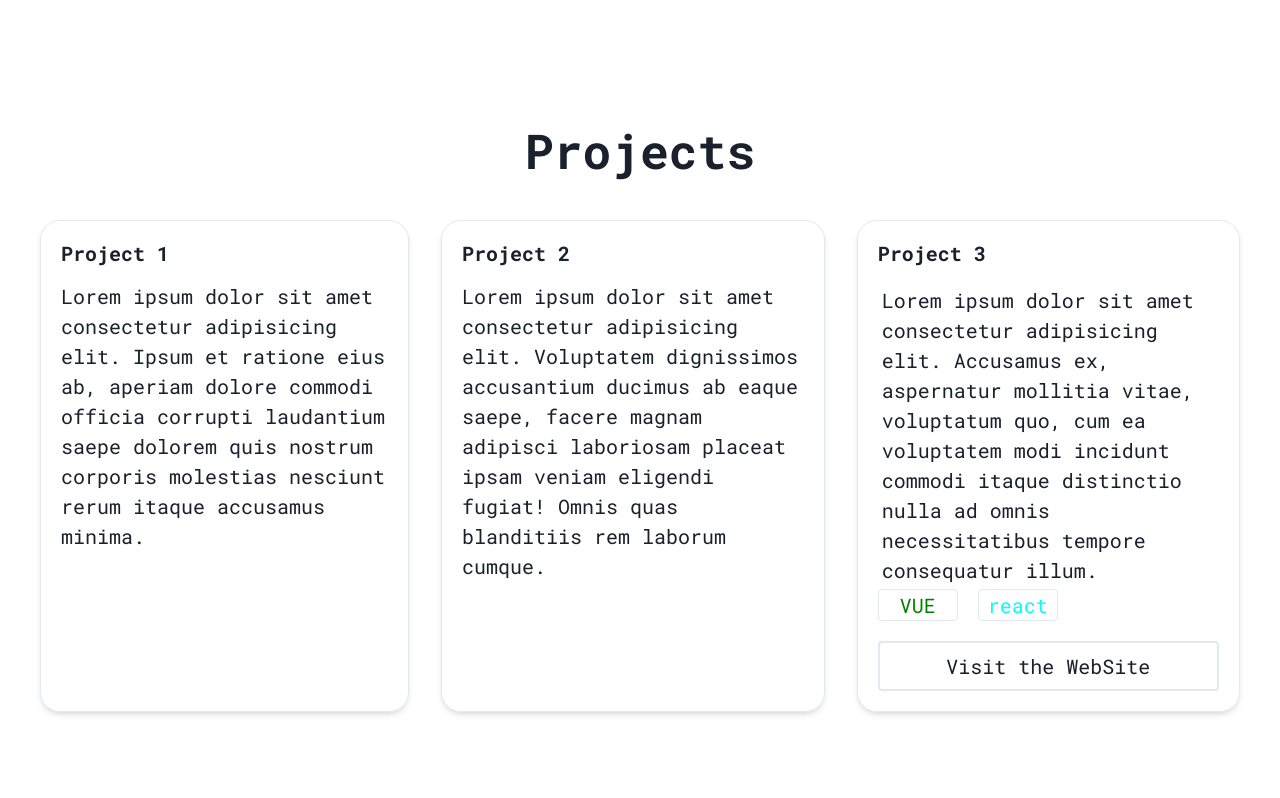
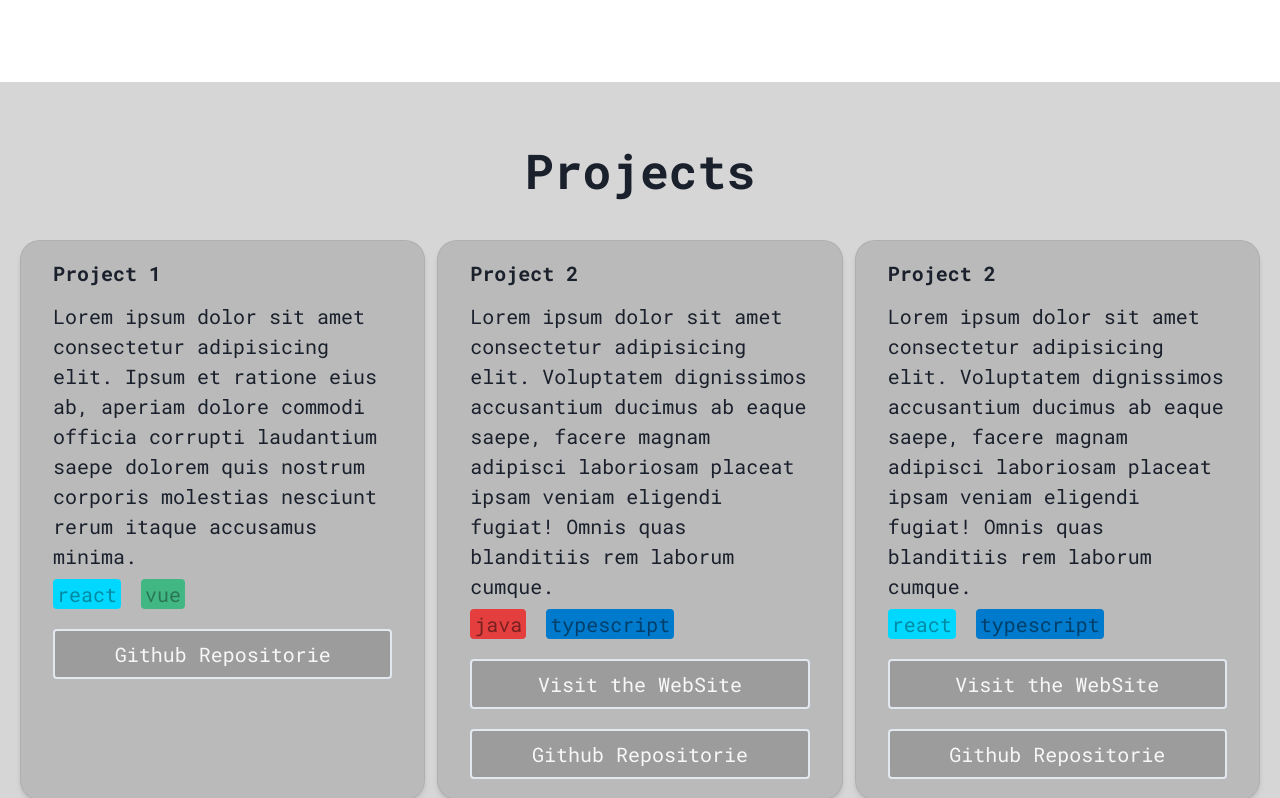
Before and after one commit to ju-couto/portfolio, a React (Create React App) app: page / in a window 1280 px wide. Shown: the part 1259-2057 px from the top of the page. Built offline with nearby package versions, Linux system fonts and the light colour scheme.

Commit message:
feat: ProjectBox component

```diff
--- a/src/App.tsx
+++ b/src/App.tsx
@@ -17,6 +17,7 @@ export const App = () => (
       <Nav />
       <Home />
       <About />
+
       <Projects />
       <Skills />
       <Contact/>
--- a/src/Contact.tsx
+++ b/src/Contact.tsx
@@ -7,12 +7,11 @@ import {
     IconButton,
     Button,
     VStack,
-    HStack,
-    Wrap,
-    WrapItem,
+
     FormControl,
     FormLabel,
     Input,
+    useColorModeValue,
     InputGroup,
     InputLeftElement,
     Textarea,
@@ -26,10 +25,10 @@ import {
   } from 'react-icons/md';
   import {  BsPerson } from 'react-icons/bs';
 
-  export default function contact() {
+ const Contact = () => {
     return (
       <Container  maxW="100%"
-      p={{ sm: 5, md: 5, lg: 16 }}  overflow="hidden" color="white">
+      p={{ sm: 5, md: 5, lg: 16 }}  backgroundColor={useColorModeValue('#D6D6D6', 'rgba(18, 18, 18, 0.6)')} overflow="hidden" color="white">
 
                     <Heading>Contact</Heading>
                     <Box m={8} >
@@ -80,3 +79,4 @@ import {
       </Container>
     );
   }
+export default Contact;
--- a/src/Projects.tsx
+++ b/src/Projects.tsx
@@ -1,47 +1,80 @@
-import { Box, Heading, Text, Stack, Container, useColorModeValue, color } from "@chakra-ui/react"
+import { Box, Heading, Text, Stack, Container, useColorModeValue, Stat, SimpleGrid } from "@chakra-ui/react"
+import ProjectBox from "./components/ProjectBox";
 
 const Projects = () => {
   return (
-    <Container id='about' maxW={'100%'}  p={{base:'12',lg:'5'}} backgroundColor={useColorModeValue('white', '#red')}>
+    <Container id='about' maxW={'100%'}  p={{base:'12',lg:'5'}} backgroundColor={useColorModeValue('#D6D6D6', 'rgba(18, 18, 18, 0.6)')}>
     <Box
     id='projects'
     display="flex"
-
-
     flex="1"
     flexDirection="column"
-    justifyContent={"center"}
     textAlign= 'left'>
-    <Heading as="h2" p={5} textAlign={"center"} fontSize={{ base: 'xx-large', lg: 'xxx-large' }}>
+    <Heading as="h2" p={10} textAlign={"center"} fontSize={{ base: 'xx-large', lg: 'xxx-large' }}>
       Projects
     </Heading>
-    <Stack  m= {5} spacing={8} direction={{base:'column', lg:'row'}}>
-         <Box p={5} shadow='md' borderWidth='1px' borderRadius={20} transition="0.5s" _hover={{borderColor:'gray', borderRadius:'30px'}}>
-      <Heading fontSize='xl'>Project 1</Heading>
-      <Text mt={4}>Lorem ipsum dolor sit amet consectetur adipisicing elit. Ipsum et ratione eius ab, aperiam dolore commodi officia corrupti laudantium saepe dolorem quis nostrum corporis molestias nesciunt rerum itaque accusamus minima.</Text>
-    </Box>
-    <Box p={5} shadow='md' borderWidth='1px' borderRadius={20} transition="0.5s" _hover={{borderColor:'gray', borderRadius:'30px'}}>
-      <Heading fontSize='xl'>Project 2</Heading>
-      <Text mt={4}>Lorem ipsum dolor sit amet consectetur adipisicing elit. Voluptatem dignissimos accusantium ducimus ab eaque saepe, facere magnam adipisci laboriosam placeat ipsam veniam eligendi fugiat! Omnis quas blanditiis rem laborum cumque.</Text>
-    </Box>
-    <Box p={5} shadow='md' borderWidth='1px' borderRadius={20} transition="0.5s" _hover={{borderColor:'gray', borderRadius:'30px'}}>
-      <Heading fontSize='xl'>Project 3</Heading>
-      <Text p={1} mt={4}>Lorem ipsum dolor sit amet consectetur adipisicing elit. Accusamus ex, aspernatur mollitia vitae, voluptatum quo, cum ea voluptatem modi incidunt commodi itaque distinctio nulla ad omnis necessitatibus tempore consequatur illum.</Text>
-      <Box display={'flex'}>
-      <Box width={20} mr={5} textAlign={"center"} borderRadius={4} color={'green'} borderWidth='1px' >VUE</Box>
-      <Box width={20} mr={5} textAlign={"center"} borderRadius={4} color={'aqua'} borderWidth='1px' >react</Box>
+    <SimpleGrid columns={{ base: 1, md: 3 }} spacing={{ base: 3, lg: 3 }}>
 
+        {PROJECTS.map(project => {
+            return (
+                <ProjectBox
+                title={project.title}
+                description={project.description}
+                technologies={project.technologies}
+                website={project.website}
+                github={project.github}
+                />
+            )
+        })}
 
-        </Box>
-
-      <Box  mt={5} textAlign={"center"} p={2}  borderRadius={4} transition="0.5s" _hover={{borderColor:'gray',bg:'red'}} borderWidth='2px' >Visit the WebSite</Box>
-
-
-      </Box>
-
-    </Stack>
+    </SimpleGrid>
     </Box>
     </Container>
   )
 }
  export default Projects
+interface Project {
+    title: string;
+    description: string;
+    technologies: string[];
+    website?: string;
+    github?: string
+}
+ const PROJECTS : Array<Project> = [
+    {
+        title: 'Project 1',
+        description: 'Lorem ipsum dolor sit amet consectetur adipisicing elit. Ipsum et ratione eius ab, aperiam dolore commodi officia corrupti laudantium saepe dolorem quis nostrum corporis molestias nesciunt rerum itaque accusamus minima.',
+        technologies: ['react', 'vue'],
+        github: 'https://www.google.com'
+    },
+    {
+        title: 'Project 2',
+        description: 'Lorem ipsum dolor sit amet consectetur adipisicing elit. Voluptatem dignissimos accusantium ducimus ab eaque saepe, facere magnam adipisci laboriosam placeat ipsam veniam eligendi fugiat! Omnis quas blanditiis rem laborum cumque.',
+        technologies: ['java', 'typescript'],
+        website: 'https://www.google.com',
+        github: 'https://www.google.com'
+    },
+
+    {
+        title: 'Project 2',
+        description: 'Lorem ipsum dolor sit amet consectetur adipisicing elit. Voluptatem dignissimos accusantium ducimus ab eaque saepe, facere magnam adipisci laboriosam placeat ipsam veniam eligendi fugiat! Omnis quas blanditiis rem laborum cumque.',
+        technologies: ['react', 'typescript'],
+        website: 'https://www.google.com',
+        github: 'https://www.google.com'
+    },
+    {
+        title: 'Project 2',
+        description: 'Lorem ipsum dolor sit amet consectetur adipisicing elit. Voluptatem dignissimos accusantium ducimus ab eaque saepe, facere magnam adipisci laboriosam placeat ipsam veniam eligendi fugiat! Omnis quas blanditiis rem laborum cumque.',
+        technologies: ['react', 'typescript'],
+        website: 'https://www.google.com',
+        github: 'https://www.google.com'
+    },
+    {
+        title: 'Project 2',
+        description: 'Lorem ipsum dolor sit amet consectetur adipisicing elit. Voluptatem dignissimos accusantium ducimus ab eaque saepe, facere magnam adipisci laboriosam placeat ipsam veniam eligendi fugiat! Omnis quas blanditiis rem laborum cumque.',
+        technologies: ['react', 'typescript'],
+        website: 'https://www.google.com',
+        github: 'https://www.google.com'
+    }
+
+ ]
--- a/src/Skills.tsx
+++ b/src/Skills.tsx
@@ -23,7 +23,7 @@ import git from './assets/technologies/git.png';
 
 const Skills = () => {
     return (
-        <Container id='skills' maxWidth={'100%'} p="5" backgroundColor={useColorModeValue('white', 'rgba(18, 18, 18, 0.6)')}>
+        <Container id='skills' maxWidth={'100%'} p="5"  backgroundColor={useColorModeValue('white', '#282828')}>
             <Heading as="h2" p={5} fontSize={{ base: 'xx-large', lg: 'xxx-large' }}>
                 My Skills
             </Heading>
@@ -31,7 +31,6 @@ const Skills = () => {
                 display="flex"
                 flexDirection="column"
                 alignItems="center">
-
                 <Wrap spacing='20px' justify='center'>
                     <WrapItem>
                         <Image src={htmlWhite} width={136} height={136} m={10} />
--- /dev/null
+++ b/src/components/ProjectBox.tsx
@@ -0,0 +1,85 @@
+import { Box, Heading, Link, Stat, Text, useColorModeValue } from "@chakra-ui/react";
+
+interface ProjectBoxProps {
+    title: string;
+    description: string;
+    technologies: Array<string>;
+    website?: string;
+    github?: string;
+}
+
+
+export default function ProjectBox(props: ProjectBoxProps) {
+    const colorWebsite = useColorModeValue('whiteAlpha.900', 'whiteAlpha.700'),
+        bgWebsite = useColorModeValue('blackAlpha.300', 'blackAlpha.700'),
+        hoverWebsite = useColorModeValue({ borderColor: 'gray', color: 'white', bg: 'blackAlpha.800' }, { borderColor: 'gray', color: 'white', bg: 'whiteAlpha.400' })
+
+    return (
+        <Stat
+            textAlign={'left'}
+
+            shadow='md' borderWidth='1px'
+            borderColor={useColorModeValue('blackAlpha.100', 'whiteAlpha.200')}
+            borderRadius={20} transition="0.5s"
+            bg={useColorModeValue('#BABABA', 'rgba(81, 81, 81, 0.35)')}
+            _hover={{ borderColor: 'gray', borderRadius: '30px' }}
+            px={{ base: 4, md: 8 }}
+            py={'5'}>
+            <Heading fontSize='xl'>{props.title}</Heading>
+            <Text mt={4}>{props.description}</Text>
+            <Box display={'flex'}>
+                {props.technologies.map(technologie => {
+                    let tech = TECHNOLOGIES.find(item => item.title === technologie)
+                    return (
+                        <Box width={"min-content"} pr={1} pl={1} mt={2} mr={5} backgroundColor={tech?.bg} textAlign={"center"} borderRadius={4} color={tech?.color}>
+                            {technologie}
+                        </Box>)
+                })}
+            </Box>
+            {props.website && <Link
+                href={props.website}
+                style={{ textDecoration: 'none', cursor: 'pointer' }}
+                isExternal>
+                <Box mt={5} textAlign={"center"} p={2} bg={bgWebsite}
+                    color={colorWebsite}
+                    borderRadius={4}
+                    transition="0.5s"
+                    _hover={hoverWebsite}
+                    borderWidth='2px'
+                >
+                    Visit the WebSite
+                </Box></Link>}
+            {props.github && <Link
+                href={props.github}
+                style={{ textDecoration: 'none', cursor: 'pointer' }}
+                isExternal>
+                <Box mt={5} textAlign={"center"} p={2} bg={bgWebsite}
+                    color={colorWebsite}
+                    borderRadius={4}
+                    transition="0.5s"
+                    _hover={hoverWebsite}
+                    borderWidth='2px'>
+                        Github Repositorie
+                    </Box>
+            </Link>}
+
+
+        </Stat>
+    )
+}
+interface TechProps {
+    title: string;
+    bg: string;
+    color: string
+}
+
+const TECHNOLOGIES: Array<TechProps> = [
+    { title: 'react', bg: '#00d8ff', color: 'blackAlpha.500' },
+    { title: 'typescript', color: 'blackAlpha.600', bg: '#007acc' },
+    { title: 'java', color: 'blackAlpha.600', bg: 'red.500' },
+    { title: 'vue', color: 'blackAlpha.500', bg: '#41b883' },
+    { title: 'node.js', color: 'white', bg: 'blue.500' },
+    { title: 'express.js', color: 'white', bg: 'blue.500' },
+    { title: 'mongodb', color: 'white', bg: 'blue.500' }
+
+]
--- /dev/null
+++ b/src/components/SocialMediaIcon.tsx
@@ -0,0 +1,20 @@
+import { Link, Image, useColorModeValue } from "@chakra-ui/react";
+interface SocialMediaIconProps {
+  label?: string;
+  blackImg: string;
+  whiteImg: string;
+  href: string;
+}
+function changeImage(e: React.MouseEvent<HTMLImageElement>, blackImg: string, whiteImg: string) {
+  if (e.currentTarget.src === blackImg) {
+    e.currentTarget.src = whiteImg;
+  } else {
+    e.currentTarget.src = blackImg;
+  }
+}
+
+export default function SocialMediaIcon(props: SocialMediaIconProps) {
+  return (<Link width={24} height={24} p={2} href={props.href} isExternal>
+    <Image src={useColorModeValue(props.blackImg, props.whiteImg)} onMouseOver={(e) => changeImage(e, props.whiteImg, props.blackImg)} onMouseOut={(e) => changeImage(e, props.whiteImg, props.blackImg)} />
+  </Link>)
+}
```
Also changed, not shown: src/About.tsx (+39 -24 lines), src/Feature.tsx (added, +53 -0 lines).
